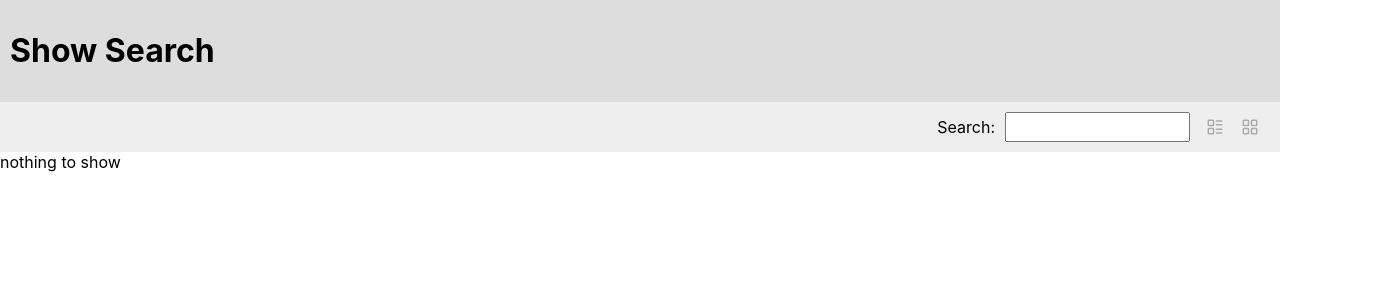
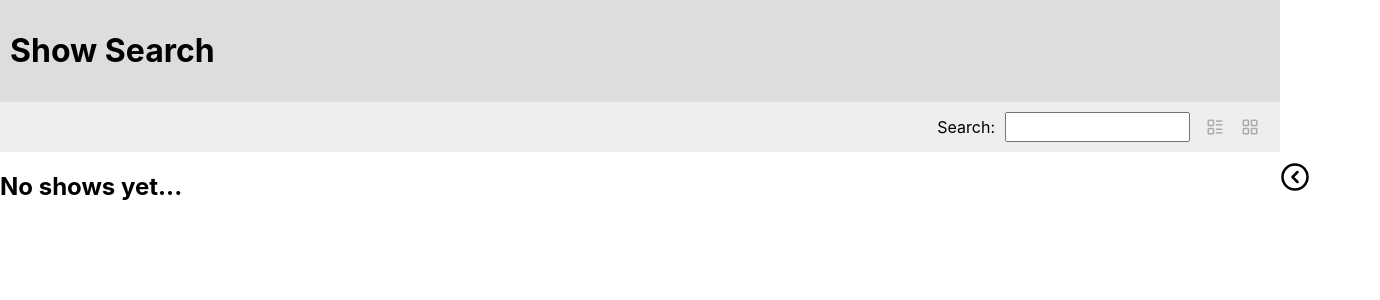
Before and after one commit to oxcarga/BF-tests, a React (Create React App) app in the folder movie-app/: page / in a window 1280 px wide. Shown: the top 300 px of the page, 1380 px wide, since content can reach past the window. Built offline with nearby package versions, Linux system fonts and the light colour scheme.

Commit message:
Set highlighted show

```diff
--- a/movie-app/src/App.css
+++ b/movie-app/src/App.css
@@ -38,6 +38,57 @@
   }
 }
 
+/* MAIN */
+main {
+  display: flex;
+  flex-direction: row;
+}
+
+/* ARTICLE */
+main article {
+  width: 100vw;
+}
+main article li img,
+main article li h2 {
+  cursor: pointer;
+}
+main.show-highlighted article {
+  opacity: 0.4;
+  width: 60vw;
+}
+
+/* ASIDE */
+main aside {
+  width: 0vw;
+  background-color: #eee;
+  position: relative;
+}
+main aside > div {
+  position: sticky;
+  top: 0;
+  text-align: center;
+}
+main aside h3 {
+  margin: 10px 0 25px 0;
+  padding: 15px 50px;
+}
+main aside img {
+  width: 60%;
+  margin: 0 auto;
+}
+main.show-highlighted aside {
+  width: 40vw;
+  padding: 40px;
+}
+
+main aside svg.lucide-chevron-left-circle {
+  float: left;
+  height: 30px;
+  width: 30px;
+  cursor: pointer;
+}
+
+/**/
 main.list article ul,
 main.grid article ul {
   padding: 20px 30px;
@@ -52,6 +103,9 @@ main.grid article ul {
   grid-template-rows: max-content;
   column-gap: 15px;
   row-gap: 15px;
+}
+main.grid.show-highlighted article ul {
+  grid-template-columns: repeat(3, 1fr);
 }
 main.grid article li {
   flex-direction: column;
--- a/movie-app/src/App.tsx
+++ b/movie-app/src/App.tsx
@@ -1,13 +1,28 @@
-import { useState } from "react";
+import { useEffect, useMemo, useState } from "react";
 import Header from "components/header";
 import Search from "components/search";
 import List from "components/list";
+import ShowHighlighted from "components/show-highlight";
+import { IShowFiltered } from "interfaces";
 
 import "App.css";
 
 function App() {
   const [results, setResults] = useState([]);
   const [layout, setLayout] = useState("list");
+  const [showHighlighted, setShowHighlighted] = useState<IShowFiltered | null>(
+    null
+  );
+
+  useEffect(() => {
+    setShowHighlighted(null);
+  }, [results]);
+
+  const mainClasses = useMemo(() => {
+    const showVisible = showHighlighted ? "show-highlighted" : "";
+    return `${layout} ${showVisible}`;
+  }, [layout, showHighlighted]);
+
   return (
     <>
       <Header />
@@ -17,11 +32,20 @@ function App() {
         layout={layout}
         setLayout={setLayout}
       />
-      <main className={layout}>
+      <main className={mainClasses}>
         <article>
-          <List results={results} layout={layout} />
+          <List
+            results={results}
+            layout={layout}
+            setShowHighlighted={setShowHighlighted}
+          />
         </article>
-        <aside>{/* <TheShow /> */}</aside>
+        <aside>
+          <ShowHighlighted
+            showHighlighted={showHighlighted}
+            setShowHighlighted={setShowHighlighted}
+          />
+        </aside>
       </main>
     </>
   );
--- a/movie-app/src/components/list-item/index.tsx
+++ b/movie-app/src/components/list-item/index.tsx
@@ -1,11 +1,15 @@
 import { SyntheticEvent } from "react";
 import parse from "html-react-parser";
 import { ChevronDown } from "lucide-react";
-import { IShowFiltered } from "interfaces";
+import { IShow, IShowFiltered } from "interfaces";
 
-type args = { show: IShowFiltered; layout: string };
+type args = {
+  show: IShowFiltered;
+  layout: string;
+  setShowHighlighted: Function;
+};
 
-export default function ListItem({ show, layout }: args) {
+export default function ListItem({ show, layout, setShowHighlighted }: args) {
   const rating = show.rating ? (
     <span>
       <strong>Rating: </strong>
@@ -18,16 +22,14 @@ export default function ListItem({ show, layout }: args) {
   const onReadMoreClick = (event: SyntheticEvent) => {
     const el = event.target as HTMLElement;
     const parentEl = el.parentElement as HTMLElement;
-    console.log(el);
-    console.log(parentEl);
     parentEl.classList.toggle("visible");
   };
 
   return (
     <li>
-      <img src={show.image} alt="" />
+      <img src={show.image} alt="" onClick={() => setShowHighlighted(show)} />
       <div>
-        <h2>{show.name}</h2>
+        <h2 onClick={() => setShowHighlighted(show)}>{show.name}</h2>
         <p>{rating}</p>
         <p>{show.genres}</p>
         <div className="summary">
--- a/movie-app/src/components/list/index.tsx
+++ b/movie-app/src/components/list/index.tsx
@@ -6,10 +6,12 @@ import "./index.css";
 type args = {
   results: Array<IShow>;
   layout: string;
+  setShowHighlighted: Function;
 };
 
-export default function List({ results, layout }: args) {
-  if (!results.length) return <span>nothing to show</span>;
+export default function List({ results, layout, setShowHighlighted }: args) {
+  if (!results.length) return <h2>No shows yet...</h2>;
+
   const listItems = results.map(({ show }: any) => {
     const genres = show.genres.join(", ");
     const theShow: IShowFiltered = {
@@ -19,7 +21,15 @@ export default function List({ results, layout }: args) {
       summary: show.summary,
       genres,
     };
-    return <ListItem key={show.id} show={theShow} layout={layout} />;
+
+    return (
+      <ListItem
+        key={show.id}
+        show={theShow}
+        layout={layout}
+        setShowHighlighted={setShowHighlighted}
+      />
+    );
   });
   return <ul>{listItems}</ul>;
 }
--- /dev/null
+++ b/movie-app/src/components/show-highlight/index.tsx
@@ -0,0 +1,20 @@
+import { IShowFiltered } from "interfaces";
+import { ChevronLeftCircle } from "lucide-react";
+
+type args = {
+  showHighlighted: IShowFiltered | null;
+  setShowHighlighted: Function;
+};
+
+export default function ShowHighlighted({
+  showHighlighted,
+  setShowHighlighted,
+}: args) {
+  return (
+    <div className="sticky">
+      <ChevronLeftCircle onClick={() => setShowHighlighted(null)} />
+      <h3>{showHighlighted?.name}</h3>
+      <img src={showHighlighted?.image} alt="" />
+    </div>
+  );
+}
```
